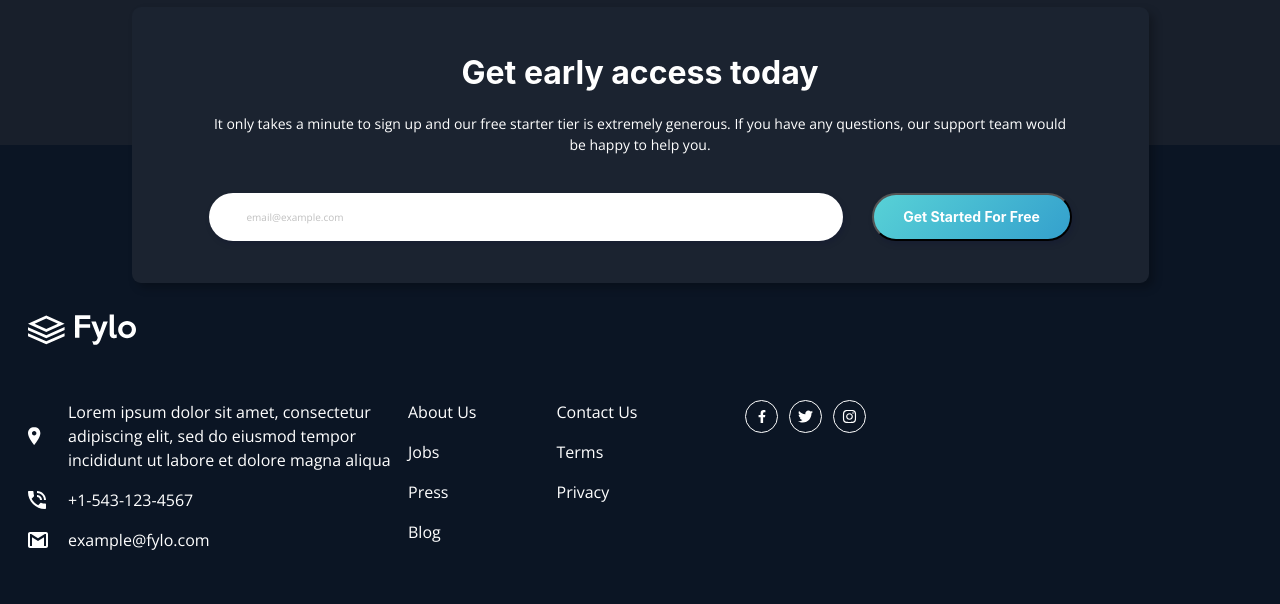
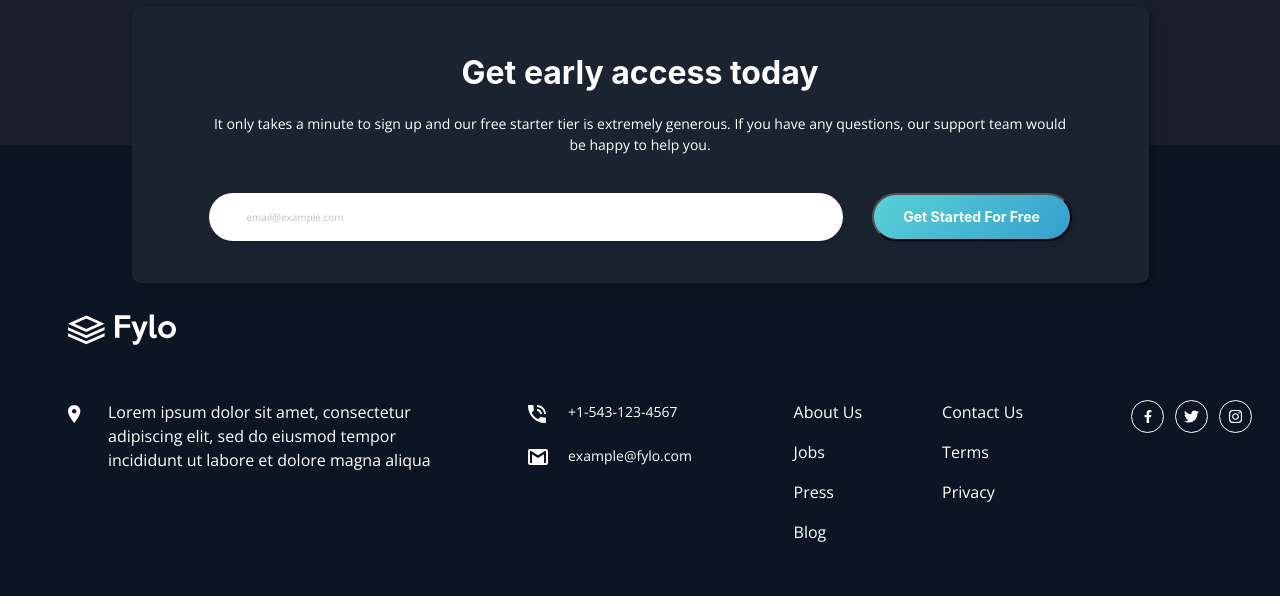
Before and after one commit to pchupchu/Fylo-dark-theme-landing-page, a React (Create React App) app: page / in a window 1280 px wide. Shown: the part 2970-3574 px from the top of the page. Built offline with nearby package versions, Linux system fonts and the light colour scheme.

Commit message:
Fix footer

```diff
--- a/src/components/Footer/Footer.css
+++ b/src/components/Footer/Footer.css
@@ -7,6 +7,17 @@
   .footer {
     padding-top: 169px;
   }
+}
+
+@media screen and (min-width: 1280px) {
+  .footer {
+    padding-left: 68px;
+  }
+}
+
+.footer__content {
+  max-width: 1200px;
+  margin: 0 auto;
 }
 
 .footer__logo {
@@ -20,23 +31,43 @@
     margin-bottom: 52px;
   }
 }
-@media screen and (min-width: 960px) {
+
+@media screen and (min-width: 768px) {
   .footer__container {
     display: flex;
+    justify-content: space-between;
   }
 }
 
 .footer__contacts {
   display: grid;
-  grid-template-columns: 24px 1fr;
-  gap: 16px;
+  grid-template-columns: max-content;
+  grid-template-rows: auto auto auto;
+  grid-auto-flow: column;
+  align-content: start;
+  grid-template-areas:
+    "address"
+    "phone"
+    "email";
+  row-gap: 16px;
   margin-bottom: 59px;
 }
 
-@media screen and (min-width: 960px) {
+@media screen and (min-width: 768px) {
   .footer__contacts {
-    /* grid-template-columns: 24px 1fr 24px 1fr; */
-    /* margin-right: 146px; */
+    grid-template-columns: minmax(200px, 1fr);
+    margin-bottom: 0;
+    max-width: calc(100vw - 600px);
+  }
+}
+
+@media screen and (min-width: 1024px) {
+  .footer__contacts {
+    grid-template-columns: minmax(200px, 1fr) max-content;
+    column-gap: 80px;
+    grid-template-areas:
+    "address phone"
+    "address email";
     margin-bottom: 0;
   }
 }
@@ -46,16 +77,26 @@
   background-position: left center;
 }
 
+@media screen and (min-width: 1024px) {
+  .footer__icon {
+    background-position: 0 5px;
+  }
+}
+
 .footer__icon_address {
   background-image: url('../../images/icon-location.svg');
+  grid-area: address;
+  background-position: 0 5px;
 }
 
 .footer__icon_phone {
   background-image: url('../../images/icon-phone.svg');
+  grid-area: phone;
 }
 
 .footer__icon_email {
   background-image: url('../../images/icon-email.svg');
+  grid-area: email;
 }
 
 .footer__text {
@@ -67,6 +108,22 @@
   margin: 0;
 }
 
+.footer__text_contact {
+  padding-left: 40px;
+}
+
+@media screen and (min-width: 960px) {
+  .footer__text_contact {
+    font-size: 14px;
+  }
+}
+
+@media screen and (min-width: 960px) {
+  .footer__text_address {
+    font-size: 16px;
+  }
+}
+
 .footer__navigation {
   display: flex;
   flex-direction: column;
@@ -75,12 +132,11 @@
 
 }
 
-@media screen and (min-width: 960px) {
+@media screen and (min-width: 768px) {
   .footer__navigation {
     flex-direction: row;
     gap: 80px;
     margin-bottom: 0;
-    margin-right: 108px;
   }
 }
 
@@ -107,6 +163,14 @@
   flex-direction: row;
   gap: 11px;
   justify-content: center;
+  margin-top: 8px;
+}
+
+@media screen and (min-width: 960px) {
+  .footer__social-icons {
+    margin-top: 0;
+    margin-left: 28px;
+  }
 }
 
 .footer__social-icon {
--- a/src/components/Footer/Footer.js
+++ b/src/components/Footer/Footer.js
@@ -4,16 +4,19 @@ import logo from '../../images/logo.svg'
 function Footer() {
   return (
     <footer className="footer">
+      <div className='footer__content'>
         <img className="footer__logo" src={logo} alt="logo" />
         <div className="footer__container">
           <div className='footer__contacts'>
-          <div className='footer__icon footer__icon_address'></div>
-          <p className='footer__text'>Lorem ipsum dolor sit amet, consectetur adipiscing elit, sed do eiusmod tempor incididunt ut labore et
-  dolore magna aliqua</p>
-          <div className='footer__icon footer__icon_phone'></div>
-          <p className='footer__text'>+1-543-123-4567</p>
-          <div className='footer__icon footer__icon_email'></div>
-          <p className='footer__text'>example@fylo.com</p>
+            <div className='footer__icon footer__icon_address'>
+              <p className='footer__text footer__text_contact footer__text_address'>Lorem ipsum dolor sit amet, consectetur adipiscing elit, sed do eiusmod tempor incididunt ut labore et dolore magna aliqua</p>
+            </div>
+            <div className='footer__icon footer__icon_phone'>
+              <p className='footer__text footer__text_contact'>+1-543-123-4567</p>
+            </div>
+            <div className='footer__icon footer__icon_email'>
+              <p className='footer__text footer__text_contact'>example@fylo.com</p>
+            </div>
           </div>
           <nav className='footer__navigation'>
             <ul className='footer__links'>
@@ -41,21 +44,6 @@ function Footer() {
                 <a className='footer__text footer__link' href=' '>Privacy</a>
               </li>
             </ul>
-        </nav>
-        {/* <div>
-          <ul className='footer__links'>
-            <li>
-              <a className='footer__text footer__link' href=' '>Contact Us</a>
-            </li>
-            <li>
-              <a className='footer__text footer__link' href=' '>Terms</a>
-            </li>
-            <li>
-              <a className='footer__text footer__link' href=' '>Privacy</a>
-            </li>
-          </ul>
-        </div> */}
-        <div>
             <ul className='footer__links  footer__social-icons'>
               <li>
               <a className='footer__social-icon footer__social-icon_facebook' href='https://www.facebook.com/'> </a>
@@ -68,6 +56,7 @@ function Footer() {
               </a>
               </li>
             </ul>
+          </nav>
         </div>
       </div>
 
```
Lines whose indentation alone changed are shown as unchanged.
